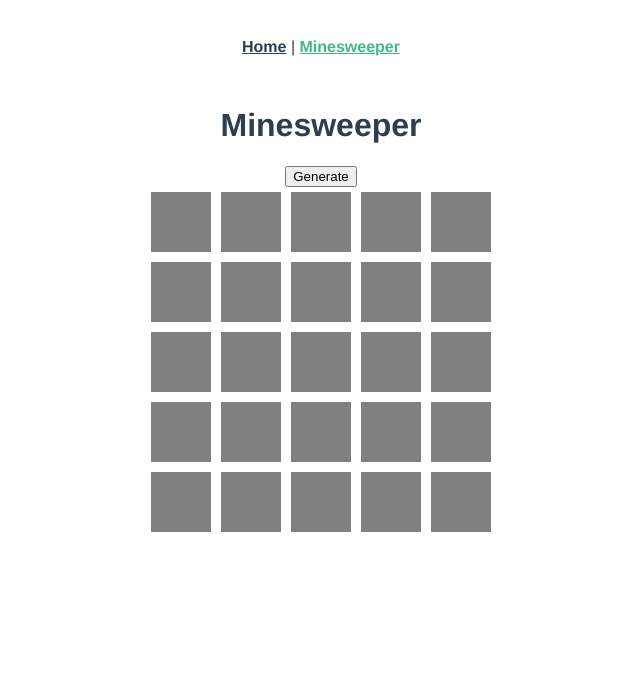
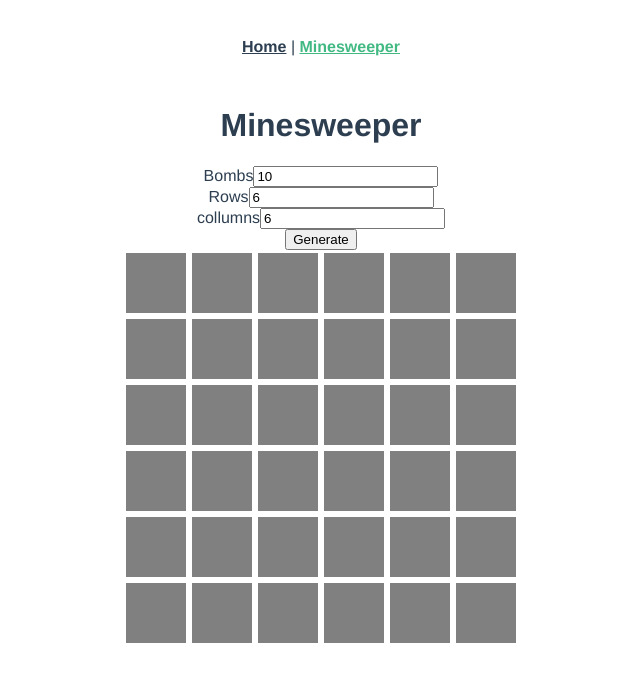
Before and after one commit to Tymen/minesweeper, a Vue app: page /minesweeper in a window 1280 px wide. Shown: the top 682 px of the page, without its empty margins (319-959 px from the left). Built offline with nearby package versions, Linux system fonts and the light colour scheme.

Commit message:
Almost fully implemented the core system

```diff
--- a/src/views/Minesweeper.vue
+++ b/src/views/Minesweeper.vue
@@ -1,42 +1,16 @@
 <template>
   <div class="home">
     <h1>Minesweeper</h1>
+    <label for="bombs">Bombs</label>
+    <input name="bombs" id="bombs" :value="bombCount"><br>
+    <label for="rows">Rows</label>
+    <input name="rows" id="rows" :value="rows"><br>
+    <label for="collumns">collumns</label>
+    <input name="collumns" id="collumns" :value="collumns"><br>
     <button @click="generateField">Generate</button>
     <div @contextmenu="disableRClick($event)" class="container">
-        <div id="y-0" class="row">
-            <div id="0,0" @contextmenu="markBomb($event)" v-on:click="check($event)" class="hidden"></div>
-            <div id="0,1" @contextmenu="markBomb($event)" v-on:click="check($event)" class="hidden"></div>
-            <div id="0,2" @contextmenu="markBomb($event)" v-on:click="check($event)" class="hidden"></div>
-            <div id="0,3" @contextmenu="markBomb($event)" v-on:click="check($event)" class="hidden"></div>
-            <div id="0,4" @contextmenu="markBomb($event)" v-on:click="check($event)" class="hidden"></div>
-        </div>
-        <div id="y-1" class="row">
-            <div id="1,0" @contextmenu="markBomb($event)" v-on:click="check($event)" class="hidden"></div>
-            <div id="1,1" @contextmenu="markBomb($event)" v-on:click="check($event)" class="hidden"></div>
-            <div id="1,2" @contextmenu="markBomb($event)" v-on:click="check($event)" class="hidden"></div>
-            <div id="1,3" @contextmenu="markBomb($event)" v-on:click="check($event)" class="hidden"></div>
-            <div id="1,4" @contextmenu="markBomb($event)" v-on:click="check($event)" class="hidden"></div>
-        </div>
-        <div id="y-2" class="row">
-            <div id="2,0" @contextmenu="markBomb($event)" v-on:click="check($event)" class="hidden"></div>
-            <div id="2,1" @contextmenu="markBomb($event)" v-on:click="check($event)" class="hidden"></div>
-            <div id="2,2" @contextmenu="markBomb($event)" v-on:click="check($event)" class="hidden"></div>
-            <div id="2,3" @contextmenu="markBomb($event)" v-on:click="check($event)" class="hidden"></div>
-            <div id="2,4" @contextmenu="markBomb($event)" v-on:click="check($event)" class="hidden"></div>
-        </div>
-        <div id="y-3" class="row">
-            <div id="3,0" @contextmenu="markBomb($event)" v-on:click="check($event)" class="hidden"></div>
-            <div id="3,1" @contextmenu="markBomb($event)" v-on:click="check($event)" class="hidden"></div>
-            <div id="3,2" @contextmenu="markBomb($event)" v-on:click="check($event)" class="hidden"></div>
-            <div id="3,3" @contextmenu="markBomb($event)" v-on:click="check($event)" class="hidden"></div>
-            <div id="3,4" @contextmenu="markBomb($event)" v-on:click="check($event)" class="hidden"></div>
-        </div>
-        <div id="y-4" class="row">
-            <div id="4,0" @contextmenu="markBomb($event)" v-on:click="check($event)" class="hidden"></div>
-            <div id="4,1" @contextmenu="markBomb($event)" v-on:click="check($event)" class="hidden"></div>
-            <div id="4,2" @contextmenu="markBomb($event)" v-on:click="check($event)" class="hidden"></div>
-            <div id="4,3" @contextmenu="markBomb($event)" v-on:click="check($event)" class="hidden"></div>
-            <div id="4,4" @contextmenu="markBomb($event)" v-on:click="check($event)" class="hidden"></div>
+        <div v-for="row in rows" :key="row" :id="`y-${row - 1}`" class="row">
+            <div v-for="col in collumns" :key="col" :id="`${row - 1},${col -1}`" @contextmenu="markBomb($event)" v-on:click="clickTile($event)" class="hidden"></div>
         </div>
     </div>
   </div>
@@ -48,8 +22,11 @@ export default {
     name: 'Minesweeper',
     data () {
       return {
-          bombCount: 0,
+          bombCount: 10,
           bombLocations: [],
+          rows: 6,
+          collumns: 6,
+          mapObject: {},
       }
     },
     components: {
@@ -61,15 +38,32 @@ export default {
             let element = document.getElementById(e.srcElement.id);
             element.classList.contains("flag") ? element.classList.remove("flag") : element.classList.add("flag");
         },
-        check(e) {
-            let bombs = 0;
-            let tile = JSON.parse("[" + e.srcElement.id + "]");
-            let element = document.getElementById(e.srcElement.id);
-            if (this.bombLocations.includes(`${tile[0]},${tile[1]}`)){
-                element.classList.add("bomb");
-                element.classList.remove("flag");
+        clickTile(e){
+            let el = document.getElementById(e.srcElement.id);
+            if(this.bombLocations.includes(e.srcElement.id)){
+                this.revealBombs()
+                el.classList.remove("flag");
+            }else {
+                el.innerText = this.mapObject[e.srcElement.id]
+                this.checkForZero(e.srcElement.id)
             }
+        },
+        checkForZero(cords) {
+            let tile = JSON.parse("[" + cords + "]");
             for(let i = 0; i < 8; i++){
+                console.log(`${tile[0]},${tile[1]}`);
+                tile = this.getCordsAroundTile(i, tile)
+                if(this.mapObject[`${tile[0]},${tile[1]}`] == 0 && !this.bombLocations.includes(`${tile[0]},${tile[1]}`)){
+                    document.getElementById(`${tile[0]},${tile[1]}`).innerText = this.mapObject[`${tile[0]},${tile[1]}`];
+                }
+            }
+        },
+        revealBombs() {
+            for(let i = 0; i < this.bombLocations.length; i++){
+                document.getElementById(this.bombLocations[i]).classList.add("bomb")
+            }
+        },
+        getCordsAroundTile(i, tile) {
             switch(i){
                 case 0:
                     tile[0] = tile[0] - 1;
@@ -96,41 +90,66 @@ export default {
                     tile[0] = tile[0] - 1;
                     break;
             }
+            return tile;
+        },
+        checkBombsAround(cords) {
+            let bombs = 0;
+            let tile = JSON.parse("[" + cords + "]");
+            for(let i = 0; i < 8; i++){
+                tile = this.getCordsAroundTile(i, tile)
                 console.log(`${tile[0]},${tile[1]}`);
                 if (this.bombLocations.includes(`${tile[0]},${tile[1]}`)){
                     bombs = bombs + 1;
                     console.log(`Bomblocation: ${tile[0]},${tile[1]}`);
                 }
             }
-            console.log("there are" + bombs + "around")
-            element.innerText = bombs;
-            console.log("you clicked " + e.srcElement.id)
+            return bombs;
         },
         disableRClick(e) {
             e.preventDefault();
         },
         generateField() {
-            console.log(this.bombCount);
+            if (document.getElementById("bombs").value && document.getElementById("rows").value && document.getElementById("collumns").value) {
+                this.bombCount = parseInt(document.getElementById("bombs").value)
+                this.rows = parseInt(document.getElementById("rows").value);
+                this.collumns = parseInt(document.getElementById("collumns").value);
+            }
+            this.bombLocations = [];
+            this.mapObject = {};
+            this.setBombLocations();
+            this.checkTiles();
         },
-        generateCords() {
-            return `${Math.floor(Math.random() * 5)},${Math.floor(Math.random() * 5)}`;
+        checkTiles() {
+            for(let y = 0; y < this.rows; y++){
+                for(let x = 0; x < this.collumns; x++){
+                    var el = document.getElementById(`${y},${x}`);
+                    el.classList.remove("bomb","flag")
+                    el.innerText = "";
+                    this.mapObject[`${y},${x}`] = this.checkBombsAround(`${y},${x}`)
+                }
             }
         },
-    created() {
-        this.bombCount = 4;
+        setBombLocations(){
             for(let i = 0; i < this.bombCount; i++){
+
             let cords = this.generateCords()
-
             let loop = false;
             this.bombLocations.includes(cords) ? loop = true : loop = false;
+
             while(loop) {
                 cords = this.generateCords()
                 this.bombLocations.includes(cords) ? loop = true : loop = false;
             }
 
             this.bombLocations.push(cords);
-            console.log(cords)
         }
+        },
+        generateCords() {
+            return `${Math.floor(Math.random() * this.rows)},${Math.floor(Math.random() * this.collumns)}`;
+        }
+    },
+    mounted() {
+        this.generateField();
     }
 }
 </script>
@@ -151,10 +170,18 @@ export default {
     padding: 10px;
     width: 40px;
     height: 40px;
-    margin: 5px;
+    margin: 3px;
+    cursor: pointer;
+    transition: .2s;
+}
+.hidden:hover {
+    background-color: rgb(94, 94, 94);
 }
 .bomb {
     background-color: red;
+}
+.bomb:hover {
+    background-color: red!important;
 }
 .flag {
     background-color: rgba(253, 0, 219, 0.596)!important;
```
Lines whose indentation alone changed are shown as unchanged.
